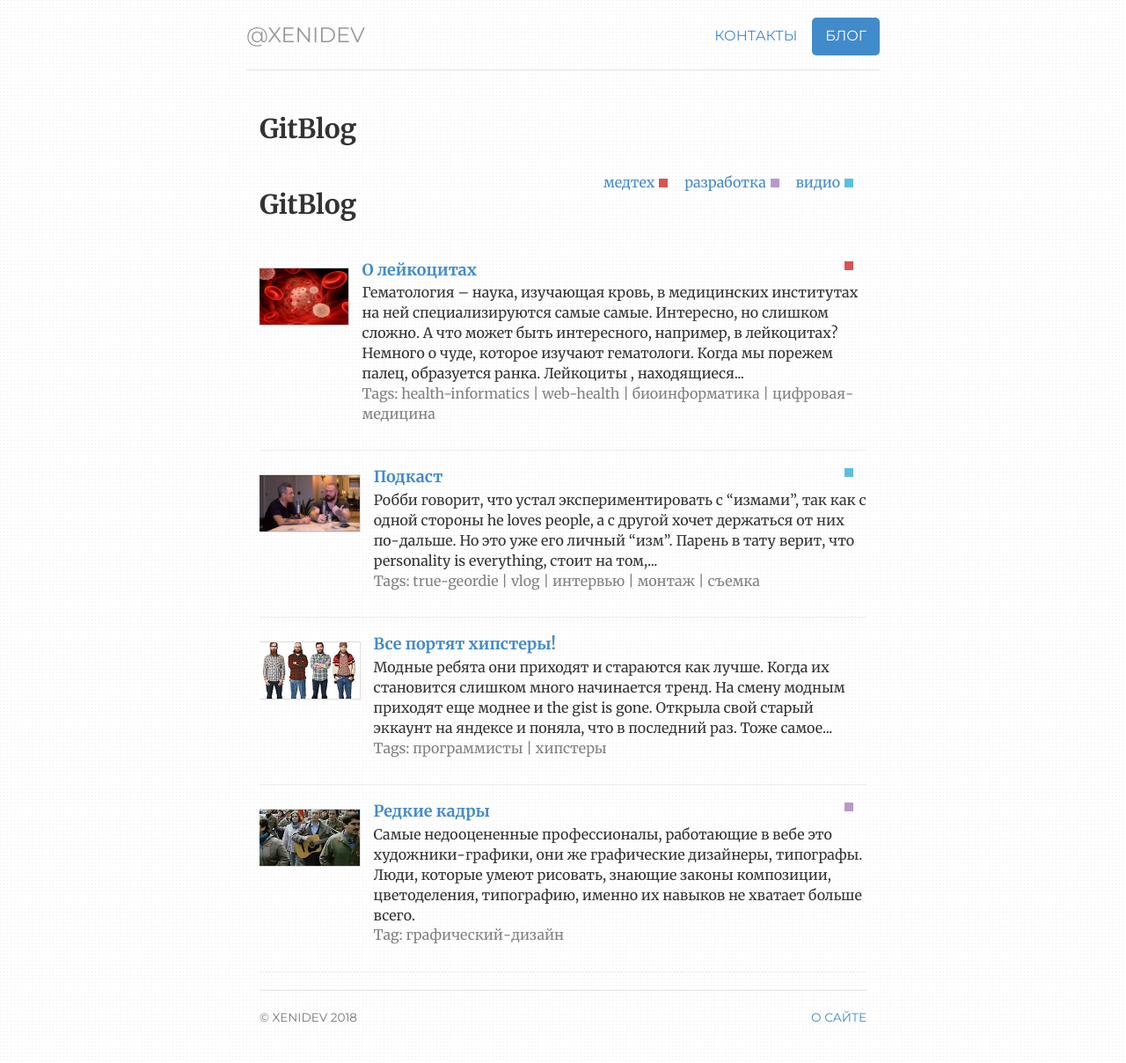
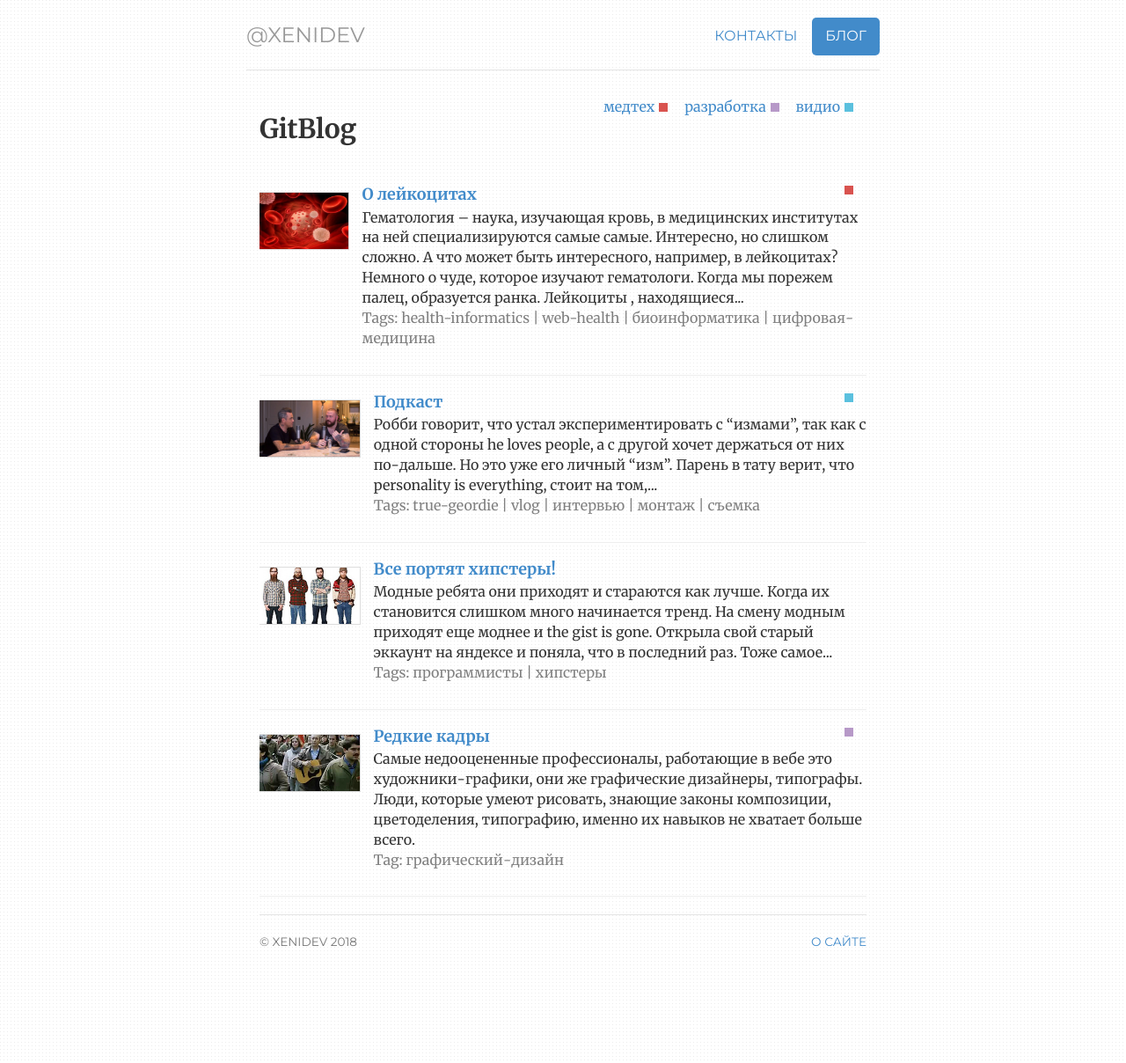
Before and after one commit to ValeraS/xenidev.github.io, a Jekyll site: the page built from notes/index.html, in a window 1280 px wide. Shown: the whole page at 88% size. Built offline with Jekyll 4.4.1, drawn with Linux system fonts in a browser that asks for light colours.

Commit message:
Update index.html

```diff
--- a/notes/index.html
+++ b/notes/index.html
@@ -7,9 +7,6 @@ notes: active
 <div class="container">
    <div class="row">
       <div class="container page-content">
-         <h2>GitBlog</h2>
-
-         <br>
 
 
 <div class="row">
```
